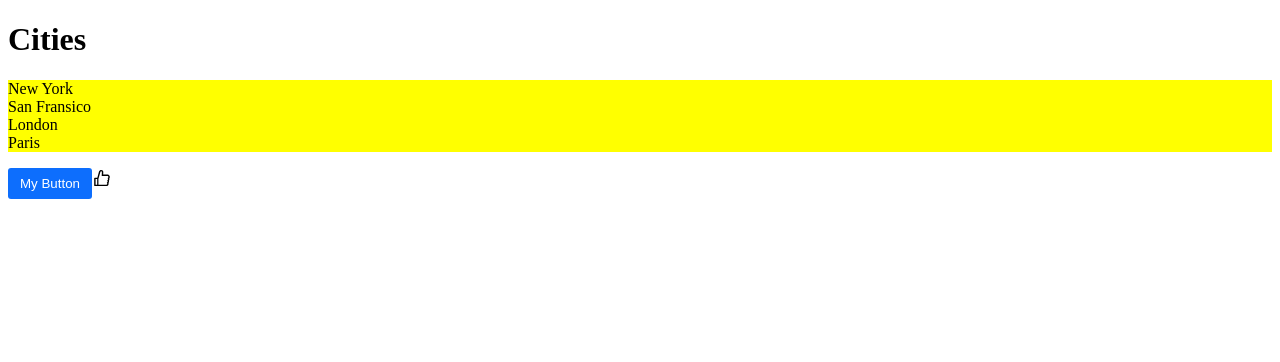
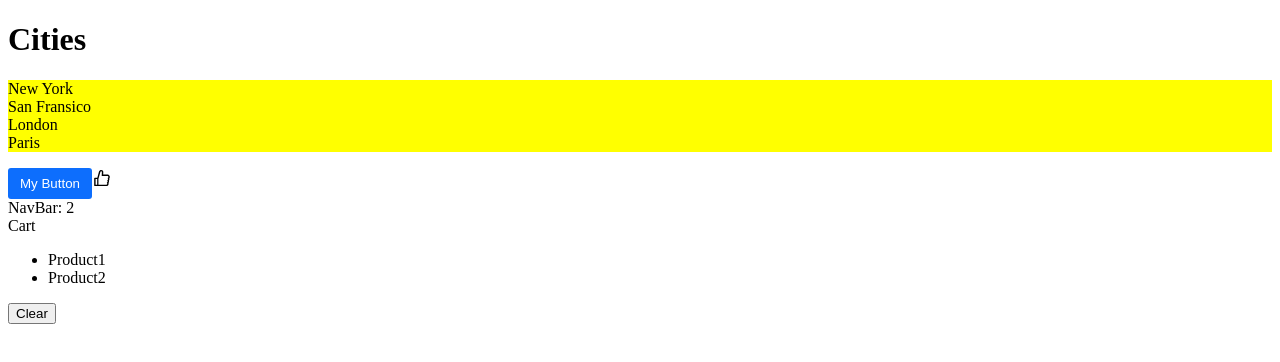
Before and after one commit to tbmcabee/react-training, a React (Vite) app: page / in a window 1280 px wide. Shown: the top 362 px of the page. Built offline with nearby package versions, Linux system fonts and the light colour scheme.

Commit message:
Added cart and nav bar components to demo the ability to sync 2 states between different components

```diff
--- a/package.json
+++ b/package.json
@@ -12,6 +12,7 @@
   "dependencies": {
     "@types/styled-components": "^5.1.26",
     "bootstrap": "^5.3.0",
+    "immer": "^10.0.2",
     "react": "^18.2.0",
     "react-dom": "^18.2.0",
     "react-icons": "^4.9.0",
--- a/src/App.tsx
+++ b/src/App.tsx
@@ -2,24 +2,18 @@
 import ListGroup from "./components/ListGroup";
 import Button from "./components/Button/Button";
 import Like from "./components/Like";
-
-// import Alert from "./components/Alert";
-// import Button from "./components/Button";
+import NavBar from "./components/NavBar";
+import Cart from "./components/Cart";
 
 function App() {
-  //const [alertVisible, setAlertVisibility] = useState(false);
   let items = ["New York", "San Fransico", "London", "Paris"];
+  const [cartItems, setCartItems] = useState(["Product1","Product2"])
+
 
   const handleSelectItem = (item: string) => {
     console.log(item);
   };
 
-  //old div <ListGroup items={items} heading="Cities" onSelectItem={handleSelectItem}/>
-
-  // {alertVisible && (
-  //   <Alert onClose={() => setAlertVisibility(false)}>My Alert</Alert>
-  // )}
-  // <Button onClick={() => setAlertVisibility(true)}>Test Button</Button>
   return (
     <div>
       <ListGroup
@@ -29,6 +23,8 @@
       />
       <Button onClick={() => {}} color="primary">My Button</Button>
       <Like onClick={() => console.log("clicked!")}/>
+      <NavBar cartItemsCount={cartItems.length}/>
+      <Cart cartItems={cartItems} onClear={() => setCartItems([])}/>
     </div>
   );
 }
--- /dev/null
+++ b/src/components/Cart.tsx
@@ -0,0 +1,21 @@
+import React from 'react'
+
+interface Props {
+    cartItems: string[];
+    onClear: () => void;
+}
+
+const Cart = ({cartItems, onClear}: Props) => {
+  return (
+    <>
+    <div>Cart</div>
+    <ul>
+        {cartItems.map(item => <li key={item}>{item}</li>)}
+    </ul>
+    <button onClick={onClear}>Clear</button>
+    </>
+
+  )
+}
+
+export default Cart
--- /dev/null
+++ b/src/components/NavBar.tsx
@@ -0,0 +1,13 @@
+import React from 'react'
+
+interface Props {
+    cartItemsCount: number;
+}
+
+const NavBar = ({ cartItemsCount }:Props ) => {
+  return (
+    <div>NavBar: {cartItemsCount} </div>
+  )
+}
+
+export default NavBar
```
Also changed, not shown: src/components/ListGroup/ListGroup.tsx (+0 -33 lines), 1 other file (tests, documents, lock files or other folders).
